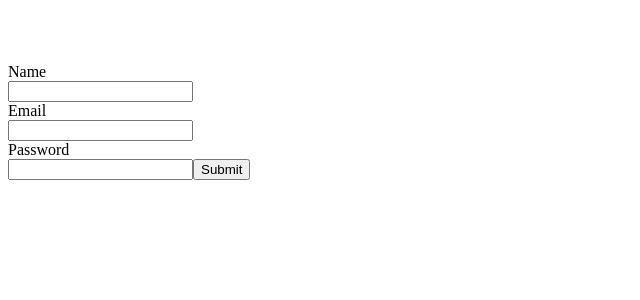
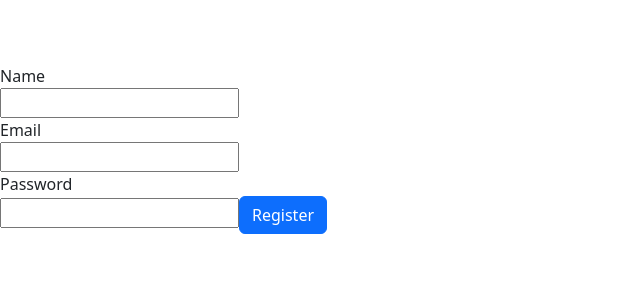
Before and after one commit to HilaryYates/Wikipedia, a React (Create React App) app: page / in a window 1280 px wide. Both pictures are taken after a click on the button "Register". Shown: the top 300 px of the page, without its empty margins (0-640 px from the left). Built offline with nearby package versions, Linux system fonts and the light colour scheme.

Commit message:
bootstrap buttons

```diff
--- a/src/App.css
+++ b/src/App.css
@@ -47,6 +47,10 @@ html {
   margin-bottom: 2%;
 }
 
+input:autofill {
+  background: #fff; /* or any other */
+}
+
 .search-img {
   height: 14px;
   padding-left: 5px;
--- a/src/components/Navigation.js
+++ b/src/components/Navigation.js
@@ -1,4 +1,6 @@
 import React from "react";
+import Button from "react-bootstrap/Button";
+import "bootstrap/dist/css/bootstrap.min.css";
 
 const Navigation = ({ onRouteChange, name }) => {
   const capitalizeName = (name) => {
@@ -10,7 +12,10 @@ const Navigation = ({ onRouteChange, name }) => {
   return (
     <div>
       <p>Hello {capitalizeName(name)}!</p>
-      <button onClick={() => onRouteChange("signed-out")}>Sign Out</button>
+      {/* <button onClick={() => onRouteChange("signed-out")}>Sign Out</button> */}
+      <Button onClick={() => onRouteChange("signed-out")} variant='primary'>
+        Sign out
+      </Button>
     </div>
   );
 };
--- a/src/components/Register.js
+++ b/src/components/Register.js
@@ -1,4 +1,6 @@
 import React from "react";
+import Button from "react-bootstrap/Button";
+import "bootstrap/dist/css/bootstrap.min.css";
 
 class Register extends React.Component {
   constructor() {
@@ -44,7 +46,10 @@ class Register extends React.Component {
         <input type='email' onChange={this.onEmailChange} />
         <div>Password</div>
         <input type='password' onChange={this.onPasswordChange} />
-        <input type='submit' onClick={this.onSubmitRegister} />
+        {/* <input type='submit' onClick={this.onSubmitRegister} /> */}
+        <Button onClick={this.onSubmitRegister} variant='primary'>
+          Register
+        </Button>
       </div>
     );
   }
--- a/src/components/SignIn.js
+++ b/src/components/SignIn.js
@@ -1,4 +1,6 @@
 import React from "react";
+import Button from "react-bootstrap/Button";
+import "bootstrap/dist/css/bootstrap.min.css";
 
 class SignIn extends React.Component {
   constructor(props) {
@@ -34,16 +36,25 @@ class SignIn extends React.Component {
     const { onRouteChange } = this.props;
     return (
       <div>
-        <h1>Sign in to</h1>
-        <img src='https://famfonts.com/wp-content/uploads/wikipedia-wide.png' />
+        <h1 className='sign-in-header'>Sign in to</h1>
+        <img
+          className='wikipedia-font'
+          src='https://famfonts.com/wp-content/uploads/wikipedia-wide.png'
+        />
         <form>
           <div>Email</div>
           <input type='email' onChange={this.onEmailChange} />
           <div>Password</div>
           <input type='password' onChange={this.onPasswordChange} />
-          <input onClick={this.onSubmitSignIn} type='submit' />
+          {/* <input onClick={this.onSubmitSignIn} type='submit' /> */}
+          <Button onClick={this.onSubmitSignIn} type='submit' variant='primary'>
+            Submit
+          </Button>
         </form>
-        <button onClick={() => onRouteChange("register")}>Register</button>
+        <Button onClick={() => onRouteChange("register")} variant='primary'>
+          Register
+        </Button>
+        {/* <button onClick={() => onRouteChange("register")}>Register</button> */}
       </div>
     );
   }
--- a/src/index.css
+++ b/src/index.css
@@ -46,3 +46,12 @@ html {
   height: 35px;
   padding-left: 10px;
 }
+
+.wikipedia-font {
+  display: inline-block;
+  width: 50%;
+}
+
+.sign-in-header {
+  display: inline-block;
+}
```
